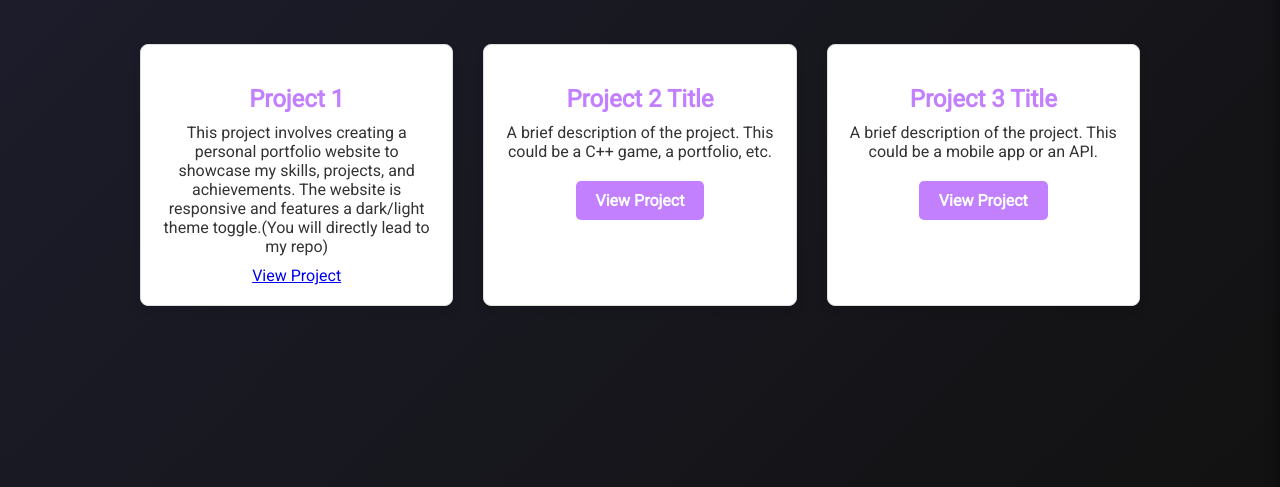
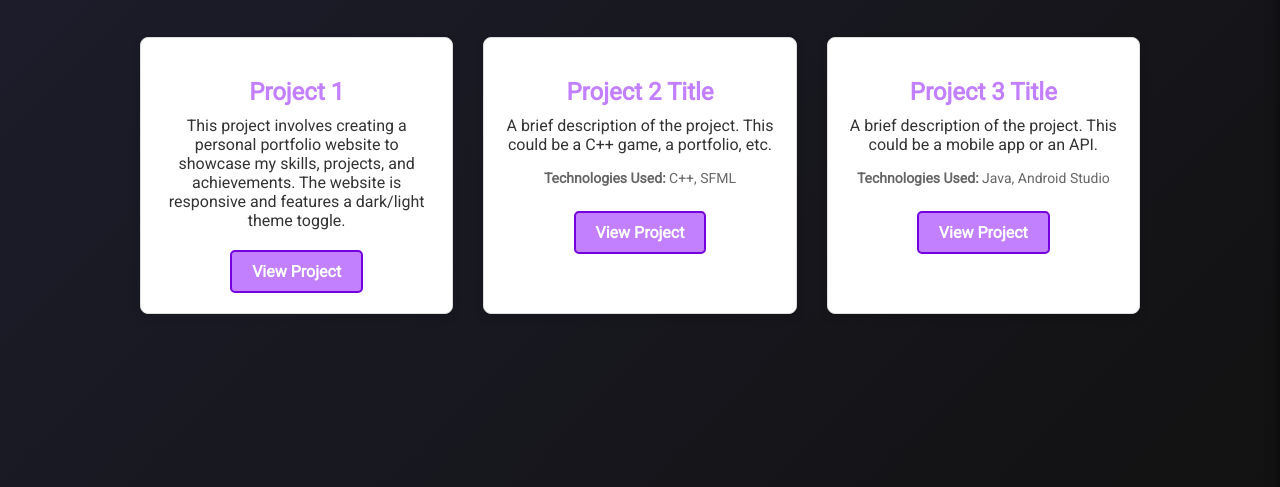
Before and after one commit to bytiks/portfolio, a plain HTML site: page public/projects.html in a window 1280 px wide. Shown: the part 313-800 px from the top of the page. Drawn offline with Linux system fonts and the light colour scheme.

Commit message:
changes in view project button

```diff
--- a/css/style.css
+++ b/css/style.css
@@ -444,22 +444,27 @@ header p {
     border-radius: 8px;
     box-shadow: 0 4px 8px rgba(0, 0, 0, 0.1);
 }
-/* View Project Button Styling */
+/* Style for the View Project link */
 .view-link {
-    display: inline-block;
-    margin-top: 10px;
-    background-color: #c280ff;
-    color: #fff;
-    padding: 10px 20px;
-    border-radius: 5px;
-    text-decoration: none;
-    font-weight: bold;
-    transition: background-color 0.3s;
+    display: inline-block; /* Make it behave like a block-level element */
+    padding: 10px 20px; /* Space inside the button */
+    background-color: #c280ff; /* Button background color */
+    color: white; /* Text color */
+    text-align: center; /* Center the text */
+    text-decoration: none; /* Remove underline */
+    border: 2px solid #7400e0; /* Border color */
+    border-radius: 5px; /* Rounded corners */
+    font-size: 16px; /* Text size */
+    cursor: pointer; /* Pointer cursor on hover */
+    transition: background-color 0.3s ease, border-color 0.3s ease; /* Smooth hover transition */
 }
 
+/* Hover effect */
 .view-link:hover {
-    background-color: #9b56ff;
+    background-color: #0056b3; /* Darker blue on hover */
+    border-color: #0056b3; /* Darker border color on hover */
 }
+
 
 .contact-info ul {
     list-style-type: none;
--- a/public/projects.html
+++ b/public/projects.html
@@ -33,17 +33,21 @@
 
     <section class="projects">
         <!-- Project 1 -->
+        <!-- Project 1 -->
 <div class="project-card">
     <h2>Project 1</h2>
-            <p>This project involves creating a personal portfolio website to showcase my skills, projects, and achievements. The website is responsive and features a dark/light theme toggle.(You will directly lead to my repo)</p>
+    <p>This project involves creating a personal portfolio website to showcase my skills, projects, and achievements. The website is responsive and features a dark/light theme toggle.</p>
     <!-- Git Repository Link -->
-            <a href="https://github.com/bytiks/portfolio" target="_blank">View Project</a>
+    <a href="https://github.com/bytiks/portfolio" target="_blank" class="view-link">View Project</a>
 </div>
 
 <!-- Project 2 -->
 <div class="project-card">
     <h2>Project 2 Title</h2>
     <p>A brief description of the project. This could be a C++ game, a portfolio, etc.</p>
+    <ul>
+        <li><strong>Technologies Used:</strong> C++, SFML</li>
+    </ul>
     <a href="https://github.com/your-username/project2" class="view-link" target="_blank">View Project</a>
 </div>
 
@@ -51,8 +55,12 @@
 <div class="project-card">
     <h2>Project 3 Title</h2>
     <p>A brief description of the project. This could be a mobile app or an API.</p>
+    <ul>
+        <li><strong>Technologies Used:</strong> Java, Android Studio</li>
+    </ul>
     <a href="https://github.com/your-username/project3" class="view-link" target="_blank">View Project</a>
 </div>
+
     </section>
 
 
```
Lines whose indentation alone changed are shown as unchanged.
